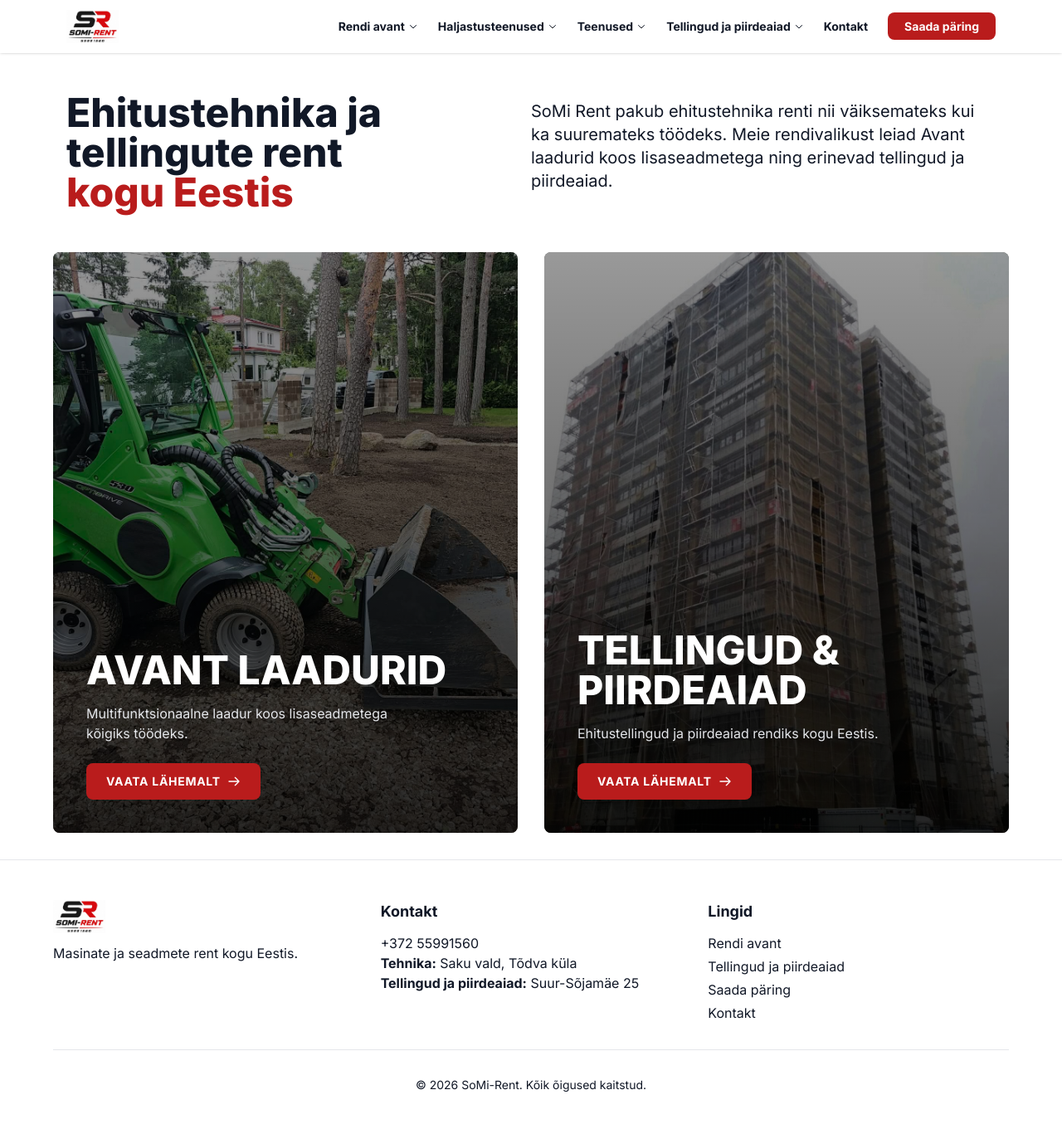
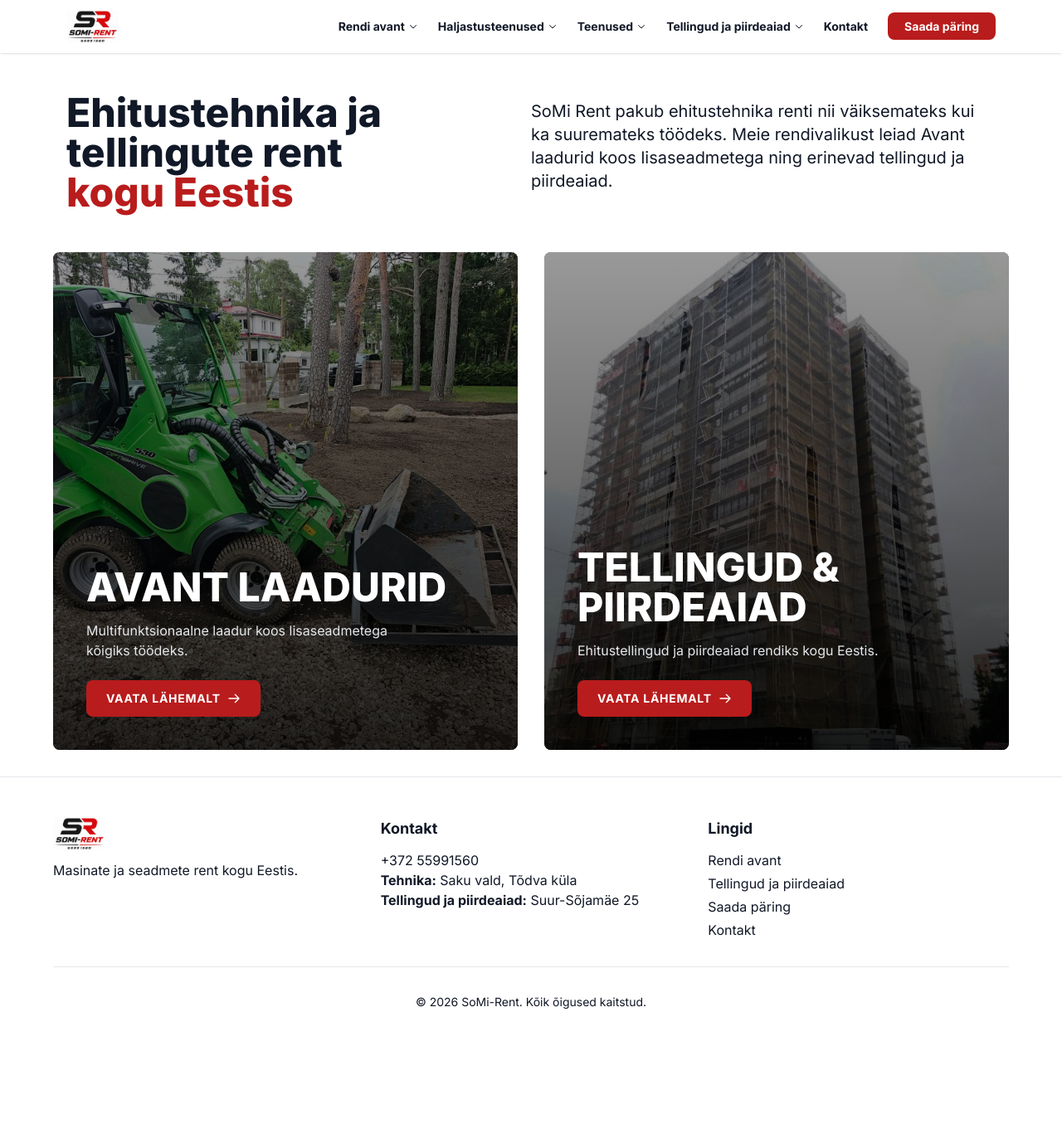
Before and after one commit to SoMi-Rent-OU/rendiportaal-homepage, a Jekyll site: the page built from index.md, in a window 1280 px wide and 1366 px high. Shown: the top 1355 px of the window at 83% size. Built offline with Jekyll 4.4.1, drawn with Linux system fonts in a browser that asks for light colours.

Commit message:
use moving sticky text and CTAs on the two category cards

```diff
--- a/_includes/landing-page-card.html
+++ b/_includes/landing-page-card.html
@@ -1,7 +1,9 @@
-<a href="{{ include.href }}" class="group bg-black relative block overflow-hidden md:rounded-lg aspect-[4/5]">
-  <img loading="lazy" src="{{ include.image }}" alt="{{ include.alt }}" class="absolute inset-0 w-full h-full object-cover opacity-60 group-hover:opacity-70 group-hover:scale-105 transition-all duration-700">
-  <div class="absolute inset-0 bg-gradient-to-t from-black/70 via-black/30 to-transparent"></div>
-  <div class="relative z-10 flex flex-col justify-end h-full p-8 md:p-10">
+<a href="{{ include.href }}" class="group bg-black relative block md:rounded-lg h-[400px] md:h-[600px] flex flex-col justify-end">
+  <div class="absolute inset-0 overflow-hidden md:rounded-lg">
+    <img loading="lazy" src="{{ include.image }}" alt="{{ include.alt }}" class="h-full w-full object-cover opacity-60 group-hover:opacity-70 group-hover:scale-105 transition-all duration-700">
+    <div class="absolute inset-0 bg-gradient-to-t from-black/70 via-black/30 to-transparent"></div>
+  </div>
+  <div class="sticky bottom-0 z-10 p-8 md:p-10">
     <h2 class="text-4xl md:text-5xl font-black text-white uppercase leading-none mb-4">{{ include.title }}</h2>
     <p class="text-gray-200 mb-6 max-w-sm">{{ include.description }}</p>
     <span class="inline-flex items-center gap-2 self-start bg-red-700 text-white text-sm font-bold tracking-wider uppercase px-6 py-3 rounded-lg group-hover:bg-red-800 group-hover:gap-3 transition-all">Vaata lähemalt <svg class="w-4 h-4" fill="none" stroke="currentColor" viewBox="0 0 24 24"><path stroke-linecap="round" stroke-linejoin="round" stroke-width="2" d="M14 5l7 7m0 0l-7 7m7-7H3"></path></svg></span>
```
Also changed, not shown: css/tailwind.min.css.
